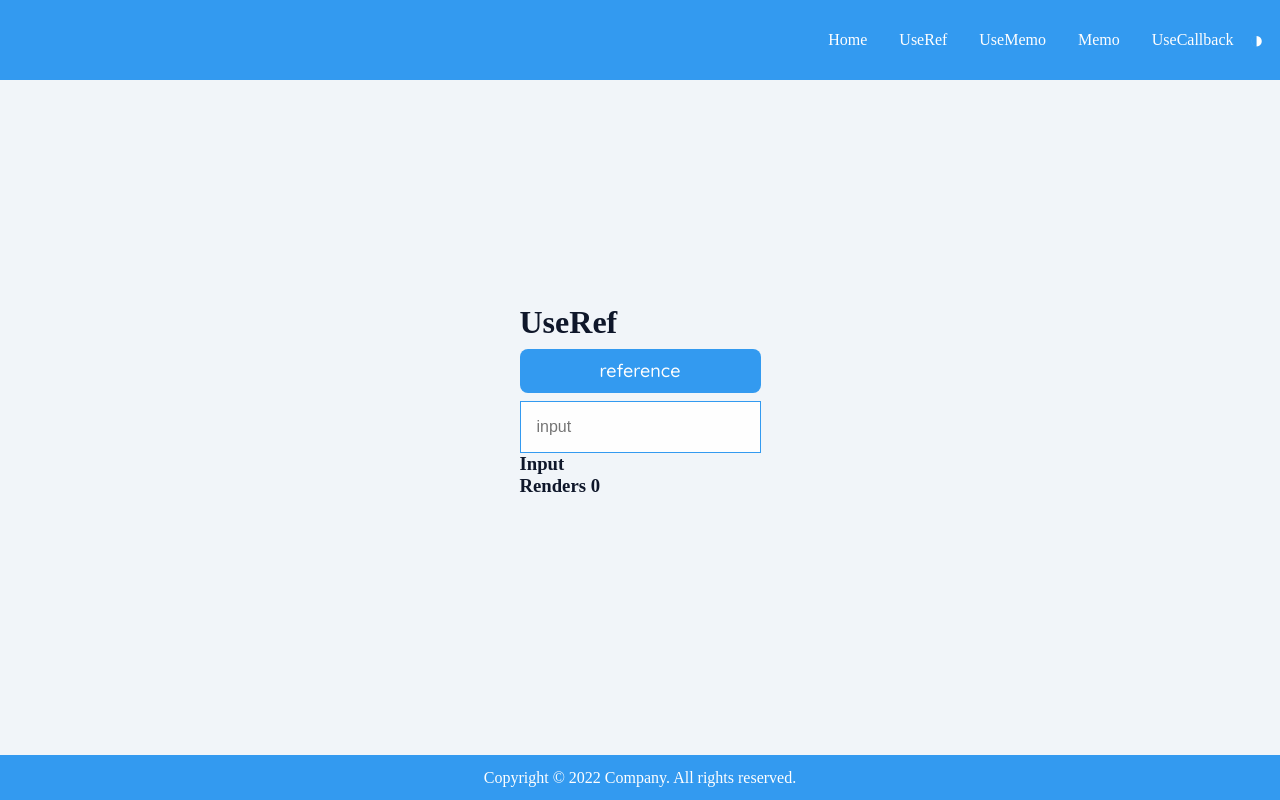
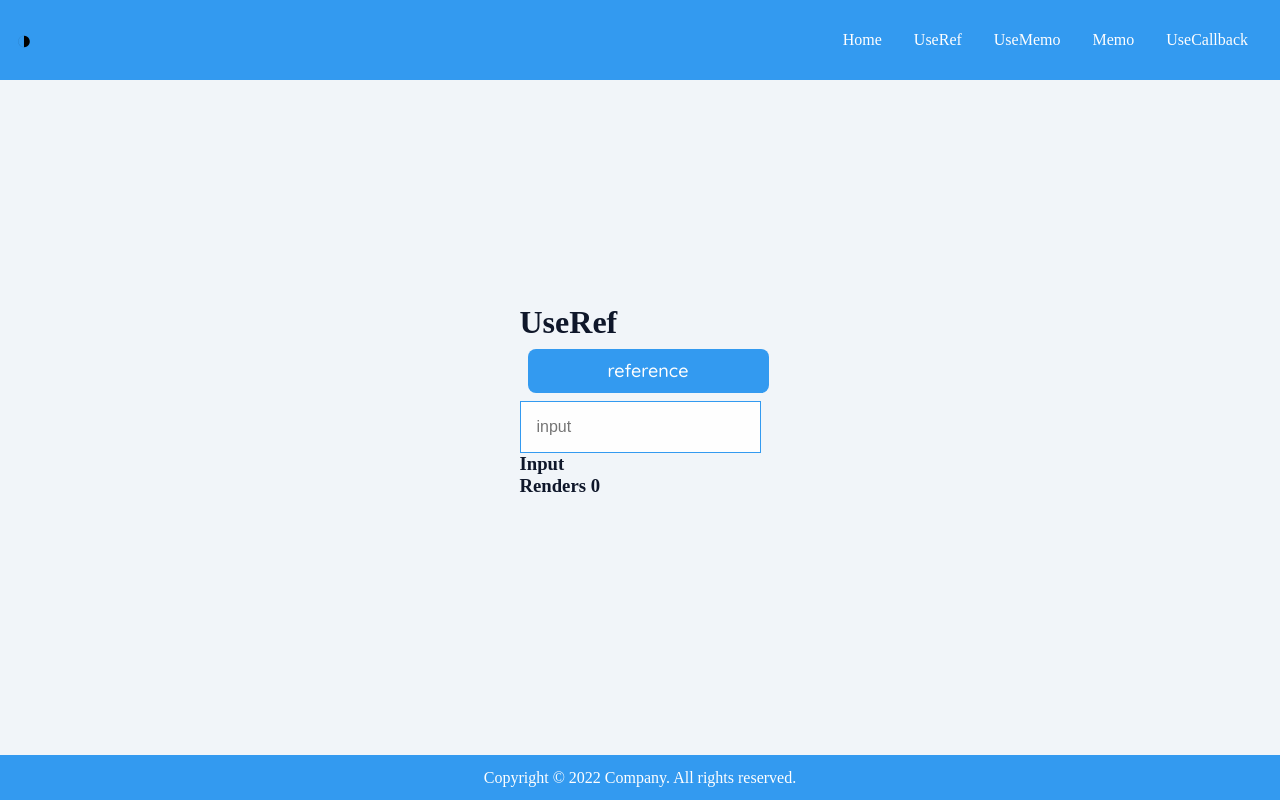
Before and after one commit to wei30172/React-Hooks, a React (Create React App) app: page /useRef in a window 1280 px wide. Built offline with nearby package versions, Linux system fonts and the light colour scheme.

Commit message:
update navbar

```diff
--- a/src/components/Navbar/Navbar.jsx
+++ b/src/components/Navbar/Navbar.jsx
@@ -37,6 +37,8 @@ const Navbar = () => {
 
   return (
     <div className="navbar">
+      {/* switch mode */}
+      <SwitchMode />
       <div className="flex">
         {/* pc menu */}
         <div className="navbar_menu">
@@ -60,9 +62,13 @@ const Navbar = () => {
           className="navbar_hamburger"
         >
           {!showMobMenu ? (
-            <div className="cursor-pointer">✖</div>
+            <button className="cursor-pointer">
+              <h1>☰</h1>
+            </button>
           ) : (
-            <div className="cursor-pointer">☰</div>
+            <button className="cursor-pointer">
+              <h1>✖</h1>
+            </button>
           )}
         </div>
 
@@ -79,9 +85,6 @@ const Navbar = () => {
               </li>
             ))}
         </ul>
-
-        {/* switch mode */}
-        <SwitchMode />
       </div>
     </div>
   );
--- a/src/components/Navbar/Navbar.scss
+++ b/src/components/Navbar/Navbar.scss
@@ -4,11 +4,12 @@
   width: 100%;
   height: 80px;
   display: flex;
-  justify-content: flex-end;
+  justify-content: space-between;
   align-items: center;
   position: fixed;
   z-index: 20;
   padding: 0 1rem;
+  gap: 1rem;
   background-color: $primary;
   color: $white;
   .navbar_menu {
--- a/src/components/SwitchMode/SwitchMode.jsx
+++ b/src/components/SwitchMode/SwitchMode.jsx
@@ -8,7 +8,11 @@ const SwitchMode = () => {
     setDarkMode((darkMode) => !darkMode);
   };
 
-  return <h2 onClick={handleDarkModeToggle}>◑</h2>;
+  return (
+    <button onClick={handleDarkModeToggle}>
+      <h1>◑</h1>
+    </button>
+  );
 };
 
 export default SwitchMode;
--- a/src/styles/base/_reset.scss
+++ b/src/styles/base/_reset.scss
@@ -31,6 +31,9 @@ input {
   font-size: 1rem;
 }
 
+button {
+  background-color: transparent;
+}
 .cursor-pointer {
   cursor: pointer;
 }
@@ -60,8 +63,8 @@ input {
   display: block;
   text-align: center;
   transition: all 0.5s;
-  padding: 0.5rem 0;
-  margin: 0.5rem auto;
+  padding: 0.5rem;
+  margin: 0.5rem;
   cursor: pointer;
   background-color: $primary;
   color: $white;
```
